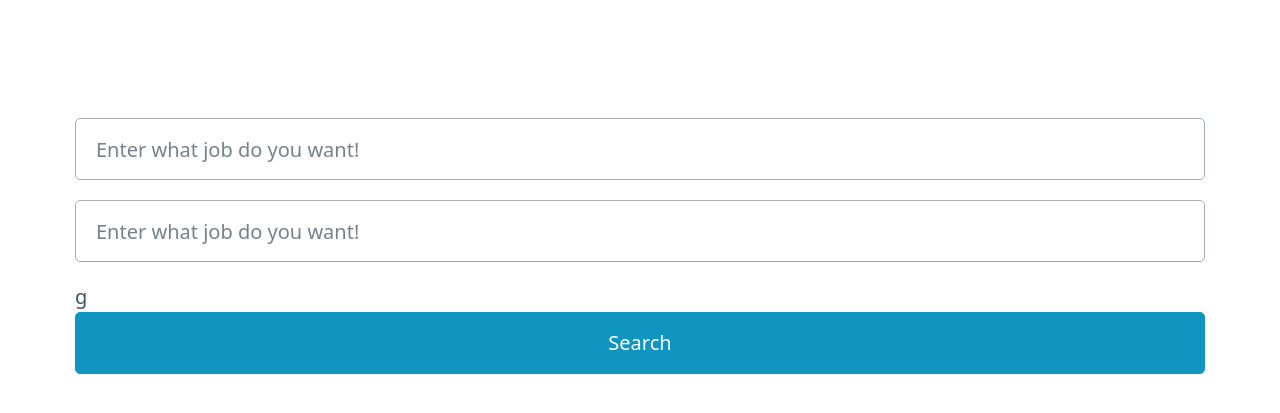
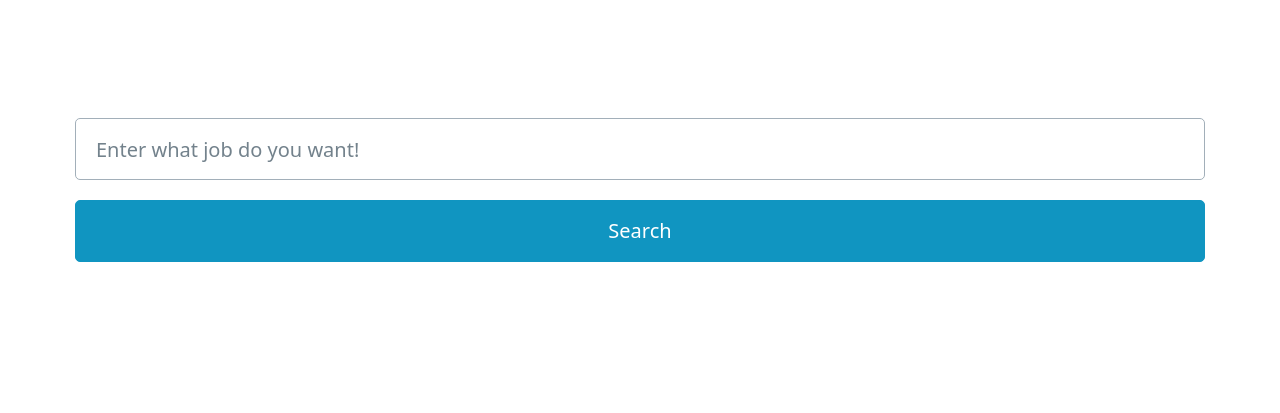
Before and after one commit to ChoiEuiCheon/WebScrapper, a Flask app: page / in a window 1280 px wide. Shown: the part 272-685 px from the top of the page. Run offline with Flask 3, Linux system fonts and the light colour scheme.

Commit message:
23/07.10

```diff
--- a/templates/home.html
+++ b/templates/home.html
@@ -15,7 +15,6 @@
   <main class="container">
     <form action="/search">
       <input type="text" name="keyword" placeholder="Enter what job do you want!">
-      <input type="text" name="keyword" placeholder="Enter what job do you want!">g
       <button>Search</button>
     </form>
   </main>
```
